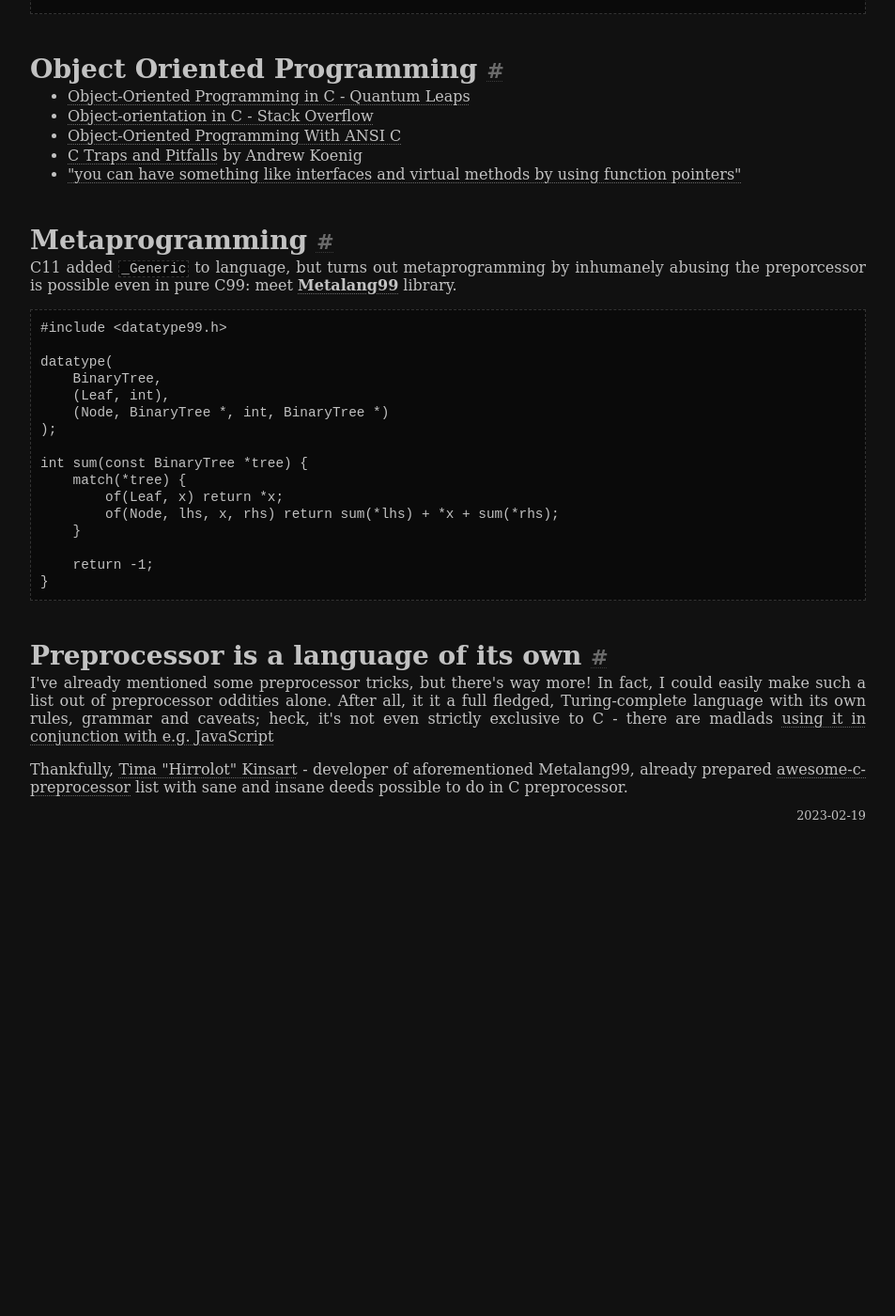
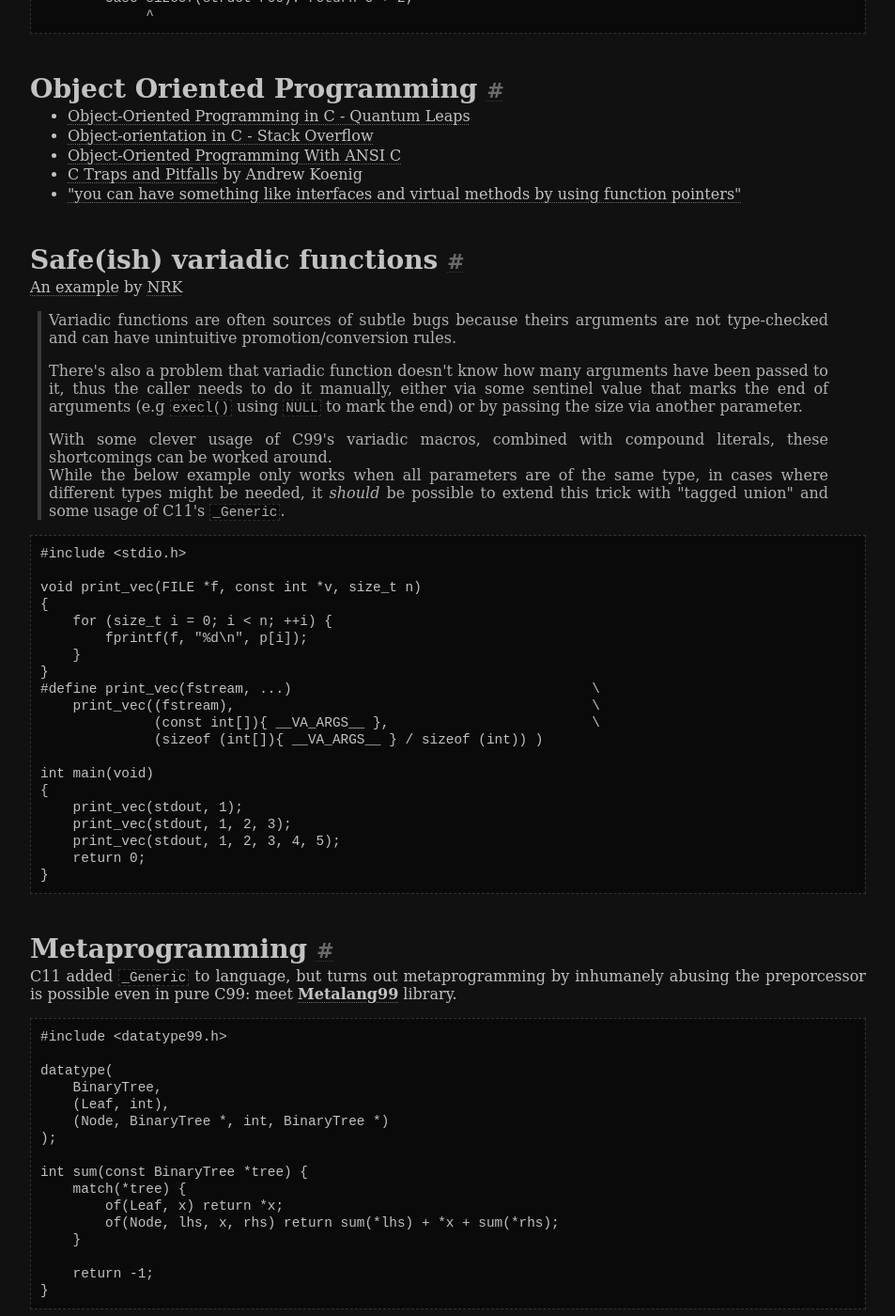
Before and after one commit to Jorenar/blog, a Jekyll site: the page built from _posts/2023-02-19-less-known-c.md, in a window 1280 px wide and 1400 px high, scrolled down 18051 px. Shown: the whole window at 94% size, without its empty margins (163-1116 px from the left). Built offline with Jekyll 4.4.1, drawn with Linux system fonts in a browser that asks for light colours; before the commit the page ends 18936 px from its top, so only the background shows below that; some of the changed text lies outside the part shown.

Commit message:
deploy: 3c653cbbb54a7ed660dd6f8c05973f4e6abc3344

````diff
--- a/_posts/2023-02-19-less-known-c.md
+++ b/_posts/2023-02-19-less-known-c.md
@@ -939,6 +939,48 @@ error: duplicate case value '16'
 * [C Traps and Pitfalls](https://www.cs.tufts.edu/comp/40/docs/CTrapsAndPitfalls.pdf) by Andrew Koenig
 * ["you can have something like interfaces and virtual methods by using function pointers"](https://www.reddit.com/r/C_Programming/comments/mqk338/interesting_ways_to_use_c/guhenr5/)
 
+## Safe(ish) variadic functions
+
+[An example](https://codeberg.org/NRK/slashtmp/src/branch/master/misc/safe_va_func.c)
+by [NRK](https://nrk.neocities.org/)
+
+> Variadic functions are often sources of subtle bugs because theirs arguments
+> are not type-checked and can have unintuitive promotion/conversion rules.
+>
+> There's also a problem that variadic function doesn't know how many arguments
+> have been passed to it, thus the caller needs to do it manually, either via
+> some sentinel value that marks the end of arguments (e.g `execl()` using
+> `NULL` to mark the end) or by passing the size via another parameter.
+>
+> With some clever usage of C99's variadic macros, combined with compound
+> literals, these shortcomings can be worked around.
+> While the below example only works when all parameters are of the same type,
+> in cases where different types might be needed, it *should* be possible to
+> extend this trick with "tagged union" and some usage of C11's `_Generic`.
+
+```c
+#include <stdio.h>
+
+void print_vec(FILE *f, const int *v, size_t n)
+{
+    for (size_t i = 0; i < n; ++i) {
+        fprintf(f, "%d\n", p[i]);
+    }
+}
+#define print_vec(fstream, ...)                                     \
+    print_vec((fstream),                                            \
+              (const int[]){ __VA_ARGS__ },                         \
+              (sizeof (int[]){ __VA_ARGS__ } / sizeof (int)) )
+
+int main(void)
+{
+    print_vec(stdout, 1);
+    print_vec(stdout, 1, 2, 3);
+    print_vec(stdout, 1, 2, 3, 4, 5);
+    return 0;
+}
+```
+
 ## Metaprogramming
 
 C11 added `_Generic` to language, but turns out metaprogramming
````
